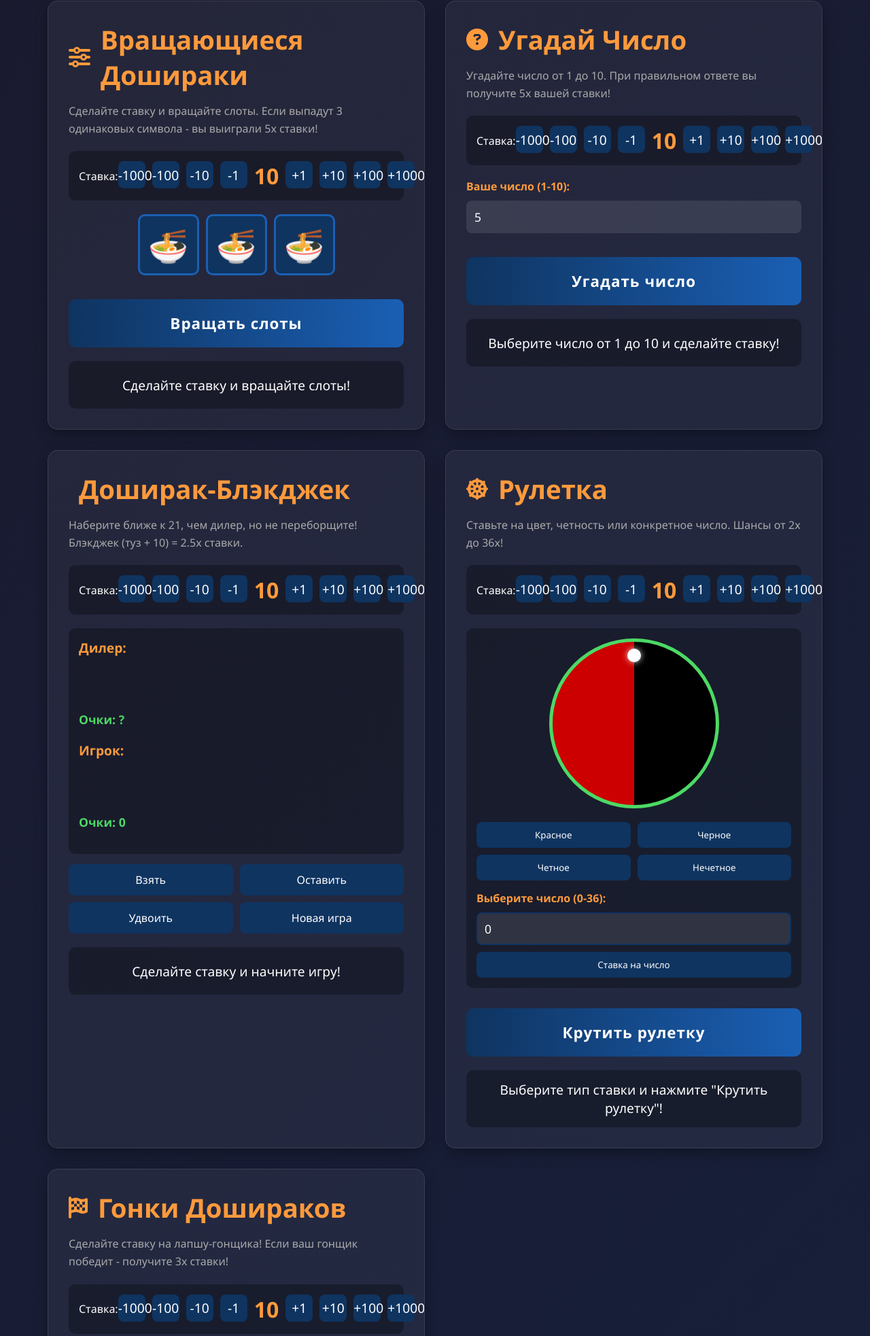
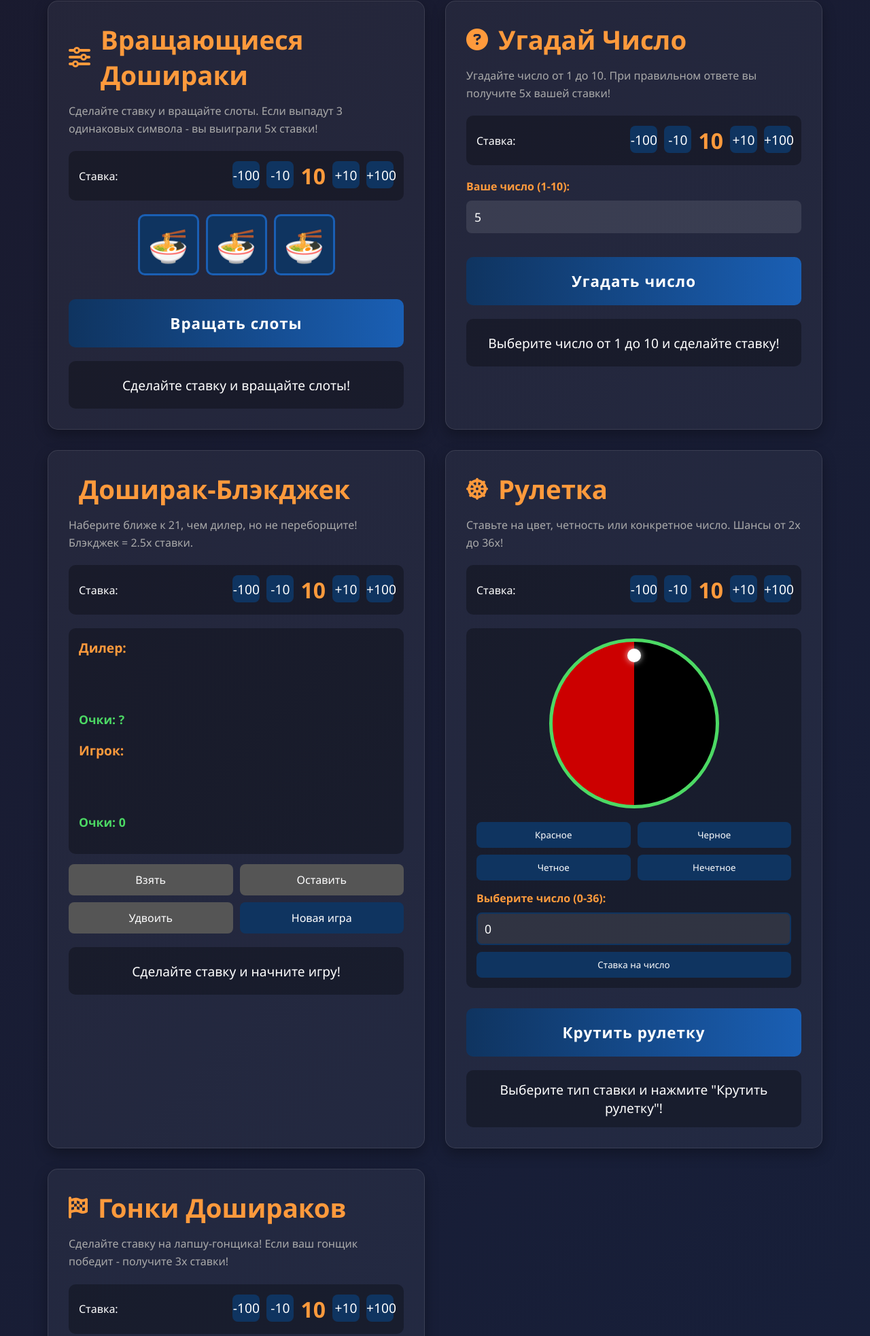
Before and after one commit to Noob1234-gg/-Doshirak, a website: page index.html in a window 1280 px wide. Shown: the part 375-2340 px from the top of the page at 68% size. Drawn offline with Linux system fonts and the light colour scheme.

Commit message:
index.html

```diff
--- a/index.html
+++ b/index.html
@@ -2,17 +2,12 @@
 <html lang="ru">
 <head>
     <meta charset="UTF-8">
-    <meta name="viewport" content="width=device-width, initial-scale=1.0">
+    <meta name="viewport" content="width=device-width, initial-scale=1.0, maximum-scale=1.0, user-scalable=yes">
     <title>Доширак-Лэнд | Виртуальное казино</title>
     <link rel="stylesheet" href="https://cdnjs.cloudflare.com/ajax/libs/font-awesome/6.4.0/css/all.min.css">
     <link rel="stylesheet" href="styles.css">
     <link rel="icon" type="image/png" href="https://img.icons8.com/color/96/000000/noodles.png">
     <meta name="description" content="Виртуальное казино Доширак-Лэнд - играйте в слоты и угадывайте числа, зарабатывайте дошираки!">
-    <meta property="og:title" content="Доширак-Лэнд | Виртуальное казино">
-    <meta property="og:description" content="Играйте в слоты и угадывайте числа, зарабатывайте дошираки!">
-    <meta property="og:image" content="https://i.ytimg.com/vi/BszNbLvY-ME/maxresdefault.jpg">
-    <meta property="og:url" content="https://doshirak-land.ru">
-    <meta name="twitter:card" content="summary_large_image">
 </head>
 <body>
     <!-- Модальное окно для режима разработчика -->
@@ -136,15 +131,11 @@
                     <div class="bet-controls">
                         <span>Ставка:</span>
                         <div class="bet-buttons">
-                            <button class="bet-btn" data-change="-1000">-1000</button>
-                            <button class="bet-btn" data-change="-100">-100</button>
-                            <button class="bet-btn" data-change="-10">-10</button>
-                            <button class="bet-btn" data-change="-1">-1</button>
+                            <button class="bet-btn" data-game="slots" data-change="-100">-100</button>
+                            <button class="bet-btn" data-game="slots" data-change="-10">-10</button>
                             <span class="bet-amount" id="slotBet">10</span>
-                            <button class="bet-btn" data-change="1">+1</button>
-                            <button class="bet-btn" data-change="10">+10</button>
-                            <button class="bet-btn" data-change="100">+100</button>
-                            <button class="bet-btn" data-change="1000">+1000</button>
+                            <button class="bet-btn" data-game="slots" data-change="10">+10</button>
+                            <button class="bet-btn" data-game="slots" data-change="100">+100</button>
                         </div>
                     </div>
 
@@ -173,15 +164,11 @@
                     <div class="bet-controls">
                         <span>Ставка:</span>
                         <div class="bet-buttons">
-                            <button class="bet-btn" data-change="-1000">-1000</button>
-                            <button class="bet-btn" data-change="-100">-100</button>
-                            <button class="bet-btn" data-change="-10">-10</button>
-                            <button class="bet-btn" data-change="-1">-1</button>
-                            <span class="bet-amount" id="slotBet">10</span>
-                            <button class="bet-btn" data-change="1">+1</button>
-                            <button class="bet-btn" data-change="10">+10</button>
-                            <button class="bet-btn" data-change="100">+100</button>
-                            <button class="bet-btn" data-change="1000">+1000</button>
+                            <button class="bet-btn" data-game="guess" data-change="-100">-100</button>
+                            <button class="bet-btn" data-game="guess" data-change="-10">-10</button>
+                            <span class="bet-amount" id="guessBet">10</span>
+                            <button class="bet-btn" data-game="guess" data-change="10">+10</button>
+                            <button class="bet-btn" data-game="guess" data-change="100">+100</button>
                         </div>
                     </div>
 
@@ -204,20 +191,16 @@
                         <h2>Доширак-Блэкджек</h2>
                     </div>
 
-                    <p class="game-description">Наберите ближе к 21, чем дилер, но не переборщите! Блэкджек (туз + 10) = 2.5x ставки.</p>
+                    <p class="game-description">Наберите ближе к 21, чем дилер, но не переборщите! Блэкджек = 2.5x ставки.</p>
 
                     <div class="bet-controls">
                         <span>Ставка:</span>
                         <div class="bet-buttons">
-                            <button class="bet-btn" data-change="-1000">-1000</button>
-                            <button class="bet-btn" data-change="-100">-100</button>
-                            <button class="bet-btn" data-change="-10">-10</button>
-                            <button class="bet-btn" data-change="-1">-1</button>
-                            <span class="bet-amount" id="slotBet">10</span>
-                            <button class="bet-btn" data-change="1">+1</button>
-                            <button class="bet-btn" data-change="10">+10</button>
-                            <button class="bet-btn" data-change="100">+100</button>
-                            <button class="bet-btn" data-change="1000">+1000</button>
+                            <button class="bet-btn" data-game="blackjack" data-change="-100">-100</button>
+                            <button class="bet-btn" data-game="blackjack" data-change="-10">-10</button>
+                            <span class="bet-amount" id="blackjackBet">10</span>
+                            <button class="bet-btn" data-game="blackjack" data-change="10">+10</button>
+                            <button class="bet-btn" data-game="blackjack" data-change="100">+100</button>
                         </div>
                     </div>
 
@@ -236,9 +219,9 @@
                     </div>
 
                     <div class="blackjack-controls">
-                        <button class="blackjack-btn" id="blackjackHit">Взять</button>
-                        <button class="blackjack-btn" id="blackjackStand">Оставить</button>
-                        <button class="blackjack-btn" id="blackjackDouble">Удвоить</button>
+                        <button class="blackjack-btn" id="blackjackHit" disabled>Взять</button>
+                        <button class="blackjack-btn" id="blackjackStand" disabled>Оставить</button>
+                        <button class="blackjack-btn" id="blackjackDouble" disabled>Удвоить</button>
                         <button class="blackjack-btn" id="blackjackRestart">Новая игра</button>
                     </div>
 
@@ -259,15 +242,11 @@
                     <div class="bet-controls">
                         <span>Ставка:</span>
                         <div class="bet-buttons">
-                            <button class="bet-btn" data-change="-1000">-1000</button>
-                            <button class="bet-btn" data-change="-100">-100</button>
-                            <button class="bet-btn" data-change="-10">-10</button>
-                            <button class="bet-btn" data-change="-1">-1</button>
-                            <span class="bet-amount" id="slotBet">10</span>
-                            <button class="bet-btn" data-change="1">+1</button>
-                            <button class="bet-btn" data-change="10">+10</button>
-                            <button class="bet-btn" data-change="100">+100</button>
-                            <button class="bet-btn" data-change="1000">+1000</button>
+                            <button class="bet-btn" data-game="roulette" data-change="-100">-100</button>
+                            <button class="bet-btn" data-game="roulette" data-change="-10">-10</button>
+                            <span class="bet-amount" id="rouletteBet">10</span>
+                            <button class="bet-btn" data-game="roulette" data-change="10">+10</button>
+                            <button class="bet-btn" data-game="roulette" data-change="100">+100</button>
                         </div>
                     </div>
 
@@ -287,7 +266,7 @@
                             <div class="roulette-number-select">
                                 <label>Выберите число (0-36):</label>
                                 <input type="number" id="rouletteNumber" min="0" max="36" value="0">
-                                <button class="roulette-bet-btn" id="betOnNumber" data-multiplier="36">Ставка на число</button>
+                                <button class="roulette-bet-btn" id="betOnNumber">Ставка на число</button>
                             </div>
                         </div>
                     </div>
@@ -311,15 +290,11 @@
                     <div class="bet-controls">
                         <span>Ставка:</span>
                         <div class="bet-buttons">
-                            <button class="bet-btn" data-change="-1000">-1000</button>
-                            <button class="bet-btn" data-change="-100">-100</button>
-                            <button class="bet-btn" data-change="-10">-10</button>
-                            <button class="bet-btn" data-change="-1">-1</button>
-                            <span class="bet-amount" id="slotBet">10</span>
-                            <button class="bet-btn" data-change="1">+1</button>
-                            <button class="bet-btn" data-change="10">+10</button>
-                            <button class="bet-btn" data-change="100">+100</button>
-                            <button class="bet-btn" data-change="1000">+1000</button>
+                            <button class="bet-btn" data-game="race" data-change="-100">-100</button>
+                            <button class="bet-btn" data-game="race" data-change="-10">-10</button>
+                            <span class="bet-amount" id="raceBet">10</span>
+                            <button class="bet-btn" data-game="race" data-change="10">+10</button>
+                            <button class="bet-btn" data-game="race" data-change="100">+100</button>
                         </div>
                     </div>
 
@@ -385,12 +360,10 @@
                             <th>Уровень</th>
                         </tr>
                     </thead>
-                    <tbody id="leaderboardBody">
-                        <!-- Таблица будет заполнена через JavaScript -->
-                    </tbody>
+                    <tbody id="leaderboardBody"></tbody>
                 </table>
                 <p class="leaderboard-note">
-                    Чтобы попасть в топ, накапливайте дошираки и играйте регулярно! Топ обновляется каждые 5 минут.
+                    Чтобы попасть в топ, накапливайте дошираки и играйте регулярно!
                 </p>
             </div>
         </div>
@@ -417,9 +390,20 @@
                             <option value="🥷">🥷 Ниндзя</option>
                             <option value="🍜">🍜 Доширак</option>
                             <option value="👑">👑 Король</option>
-                            <option value="🤴">🤴 Принц</option>
                             <option value="🦊">🦊 Лис</option>
                         </select>
+                    </div>
+
+                    <!-- Поле для промокода -->
+                    <div class="profile-field" style="grid-column: 1 / -1; margin-top: 20px;">
+                        <label for="promoCode">Промокод:</label>
+                        <div class="dev-input-group" style="max-width: 500px;">
+                            <input type="text" id="promoCode" placeholder="Введите промокод для бонуса">
+                            <button class="dev-btn" id="activatePromo" style="background: #ff9a3c;">Активировать</button>
+                        </div>
+                        <div class="password-hint" style="margin-top: 10px;">
+                            Для получения промокода, запросите его у Разработчика.
+                        </div>
                     </div>
                 </div>
 
@@ -457,45 +441,25 @@
                         <h3><i class="fas fa-coins"></i> Начало игры</h3>
                         <p>У вас есть начальный баланс 100 дошираков. Вы можете увеличить его, получая ежедневные бонусы или выигрывая в играх.</p>
                     </div>
-
                     <div class="help-section">
                         <h3><i class="fas fa-sliders-h"></i> Игра "Слоты"</h3>
                         <p>Сделайте ставку и вращайте слоты. Если выпадут 3 одинаковых символа, вы выиграете сумму в 5 раз больше вашей ставки!</p>
                     </div>
-
                     <div class="help-section">
                         <h3><i class="fas fa-dice"></i> Игра "Угадай число"</h3>
                         <p>Выберите число от 1 до 10 и сделайте ставку. Если угадаете загаданное число, получите 5x ставки!</p>
                     </div>
-
                     <div class="help-section">
                         <h3><i class="fas fa-club"></i> Игра "Блэкджек"</h3>
                         <p>Наберите ближе к 21, чем дилер, но не перебирайте! Блэкджек (туз + 10) дает 2.5x ставки, обычная победа - 2x ставки.</p>
                     </div>
-
                     <div class="help-section">
                         <h3><i class="fas fa-dharmachakra"></i> Игра "Рулетка"</h3>
                         <p>Ставьте на цвет (2x), четность (2x) или конкретное число (36x). Крутите рулетку и проверяйте удачу!</p>
                     </div>
-
                     <div class="help-section">
                         <h3><i class="fas fa-flag-checkered"></i> Игра "Гонки"</h3>
                         <p>Сделайте ставку на одного из 4 гонщиков. Если ваш гонщик победит, получите 3x ставки!</p>
-                    </div>
-
-                    <div class="help-section">
-                        <h3><i class="fas fa-gift"></i> Ежедневный бонус</h3>
-                        <p>Каждый день вы можете получить бесплатный бонус в 50 дошираков. Не пропускайте!</p>
-                    </div>
-
-                    <div class="help-section">
-                        <h3><i class="fas fa-trophy"></i> Рейтинг игроков</h3>
-                        <p>Соревнуйтесь с другими игроками и попадите в топ-10 лучших игроков!</p>
-                    </div>
-
-                    <div class="help-section">
-                        <h3><i class="fas fa-mobile-alt"></i> Совместимость</h3>
-                        <p>Игра полностью адаптирована для компьютеров, планшетов и мобильных телефонов.</p>
                     </div>
                 </div>
 
@@ -503,7 +467,6 @@
                     <h3><i class="fas fa-exclamation-triangle"></i> Важная информация</h3>
                     <p>Доширак-Лэнд — это виртуальное казино для развлечения. Все "дошираки" имеют исключительно игровую ценность.</p>
                     <p>Играйте ответственно! Не рекомендуется для лиц младше 18 лет.</p>
-                    <p>Данные сохраняются в вашем браузере. При очистке кэша данные будут потеряны.</p>
                 </div>
             </div>
         </div>
@@ -511,9 +474,7 @@
         <!-- История игр -->
         <div class="history">
             <h2><i class="fas fa-history"></i> История игр</h2>
-            <div class="history-items" id="historyItems">
-                <!-- История будет добавляться сюда -->
-            </div>
+            <div class="history-items" id="historyItems"></div>
         </div>
 
         <!-- Уведомления -->
@@ -544,7 +505,6 @@
                 <p>Играйте ответственно! 18+</p>
             </div>
 
-
             <!-- Онлайн-секция -->
             <div class="online-section">
                 <h3><i class="fas fa-globe"></i> Онлайн-режим</h3>
@@ -554,12 +514,12 @@
                         <span class="status-online" style="color: #4cd964; font-weight: bold; display: none;">● Онлайн</span>
                     </div>
                     <button id="toggleOnline" class="play-btn" style="margin-top: 10px;">
-            Скоро!
+                        Включить онлайн-режим
                     </button>
-        <div class="player-id" id="playerIdDisplay" style="margin-top: 15px; padding: 10px; background: rgba(255,255,255,0.1); border-radius: 8px; display: none;">
+                    <div class="player-id" id="playerIdDisplay" style="margin-top: 15px; display: none;">
                         <div>Ваш ID для друзей:</div>
                         <div style="font-family: monospace; font-size: 0.9rem; margin: 5px 0;" id="playerId"></div>
-            <button onclick="copyPlayerId()" class="bet-btn" style="margin-top: 5px;">
+                        <button onclick="window.copyPlayerId()" class="bet-btn" style="margin-top: 5px;">
                             <i class="fas fa-copy"></i> Копировать ID
                         </button>
                     </div>
@@ -568,23 +528,9 @@
                     Включите онлайн-режим, чтобы соревноваться с друзьями!
                 </p>
             </div>
-
-
         </footer>
     </div>
 
-    <!-- Скрипты -->
-    <script src="script.js" defer></script>
+    <script src="script.js"></script>
 </body>
-<!-- В файле index.html, в секции профиля, после блока сохранения профиля и перед статистикой: -->
-<div class="profile-field" style="grid-column: 1 / -1; margin-top: 20px;">
-    <label for="promoCode">Промокод:</label>
-    <div class="dev-input-group" style="max-width: 500px;">
-        <input type="text" id="promoCode" placeholder="Введите промокод для бонуса">
-        <button class="dev-btn" id="activatePromo" style="background: #ff9a3c;">Активировать</button>
-    </div>
-    <div class="password-hint" style="margin-top: 10px;">
-        Для получения промокода, запросите его у Разработчика.
-    </div>
-</div>
 </html>
```
Lines whose indentation alone changed are shown as unchanged.
